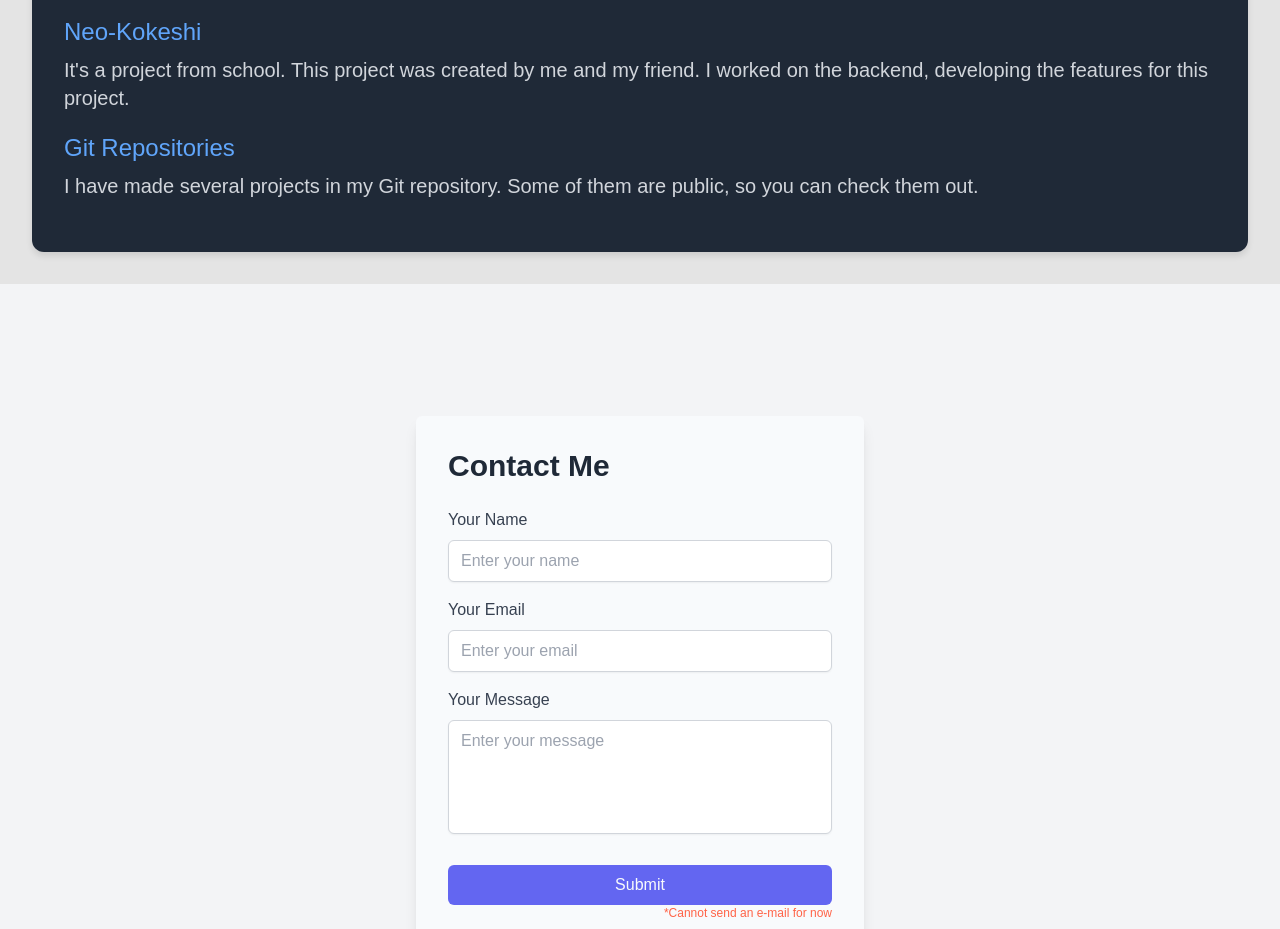
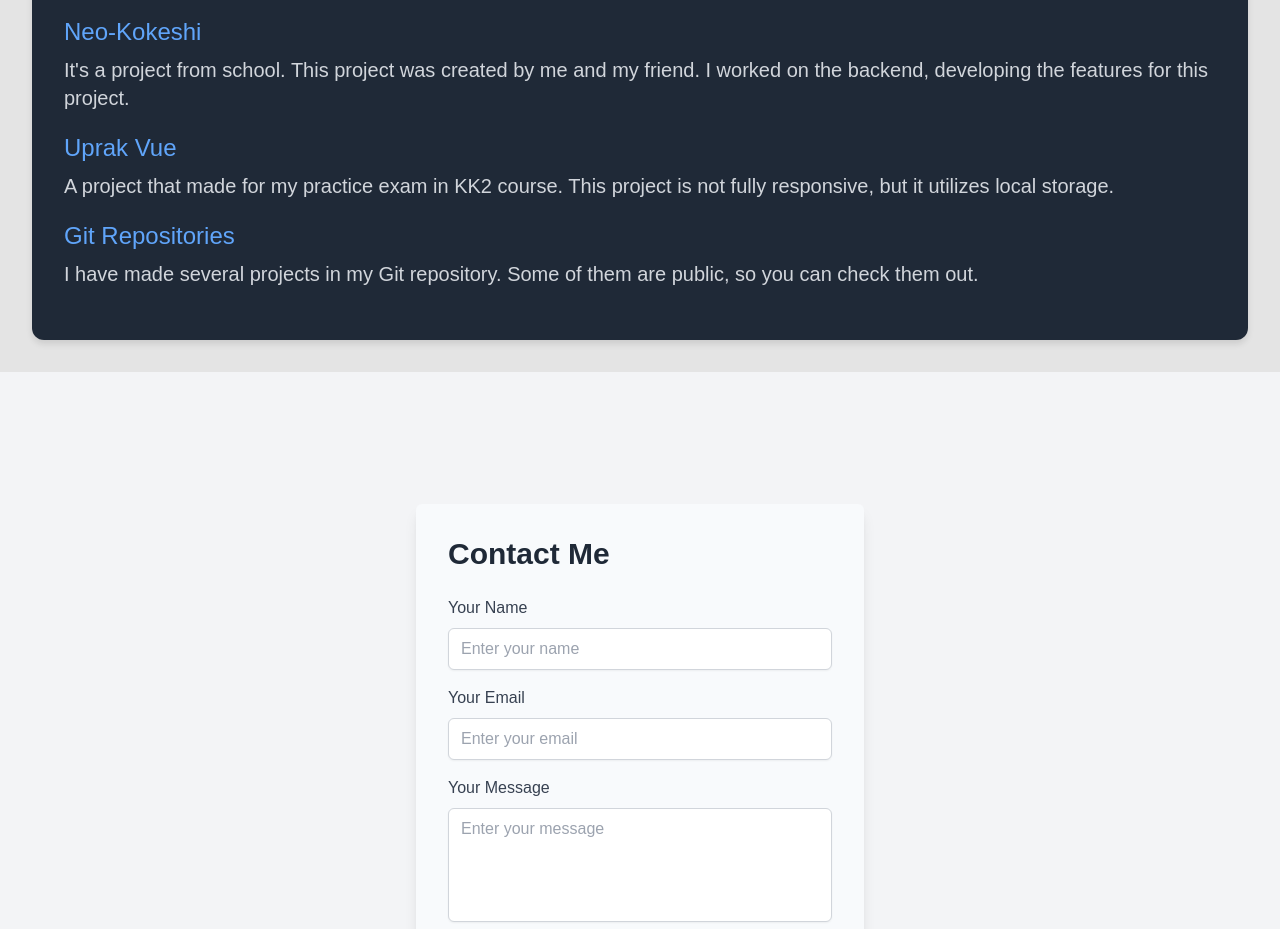
Before and after one commit to ReyzuaWeh/g-port-web, a Vue app: page /projects in a window 1280 px wide. Shown: the part 920-1849 px from the top of the page. Built offline with nearby package versions, Linux system fonts and the light colour scheme.

Commit message:
Add Project

```diff
--- a/src/views/Project.vue
+++ b/src/views/Project.vue
@@ -7,6 +7,14 @@
         </a>
         <p class="text-gray-300 text-sm md:text-xl leading-relaxed">
           It's a project from school. This project was created by me and my friend. I worked on the backend, developing the features for this project.
+        </p>
+      </div>
+      <div class="penjelasan space-y-2">
+        <a href="https://uprak-vue.vercel.app/index.html" target="_blank" class="text-blue-400 text-lg md:text-2xl font-medium hover:underline">
+          Uprak Vue
+        </a>
+        <p class="text-gray-300 text-sm md:text-xl leading-relaxed">
+          A project that made for my practice exam in KK2 course. This project is not fully responsive, but it utilizes local storage.
         </p>
       </div>
       <div class="penjelasan space-y-2">
```
